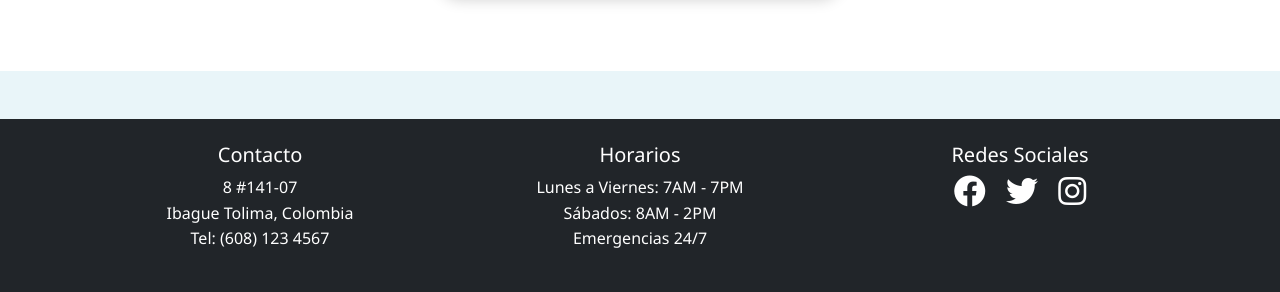
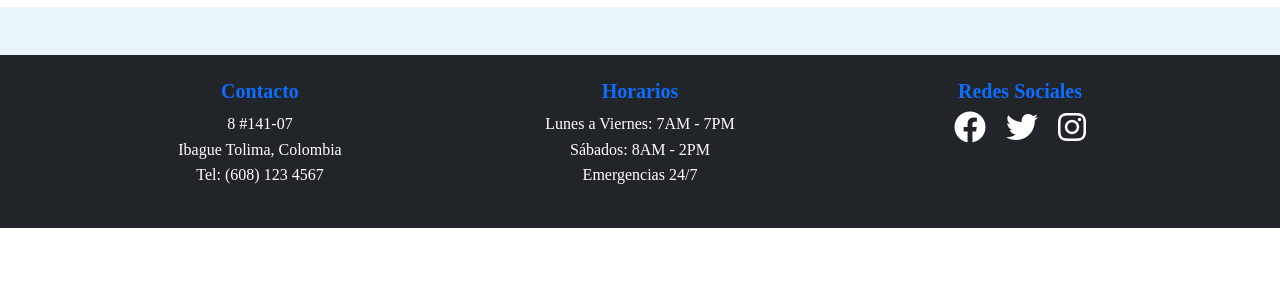
Before and after one commit to RACIEL81/HiperSalud, a Flask app: page / in a window 1280 px wide. Shown: the part 2620-2912 px from the top of the page. After the commit the page ends 2848 px from the top, so only its background shows below. Run offline with Flask 3, Linux system fonts and the light colour scheme.

Commit message:
Update base.html
Signed-off-by: RACIEL81 <98654451+RACIEL81@users.noreply.github.com>

```diff
--- a/templates/base.html
+++ b/templates/base.html
@@ -7,6 +7,17 @@
     <link href="https://cdn.jsdelivr.net/npm/bootstrap@5.3.0/dist/css/bootstrap.min.css" rel="stylesheet">
     <link rel="stylesheet" href="{{ url_for('static', filename='css/style.css') }}">
     <link rel="stylesheet" href="https://cdnjs.cloudflare.com/ajax/libs/font-awesome/6.4.0/css/all.min.css">
+
+    <style>
+        body {
+            font-family: "Times New Roman", Times, serif;
+        }
+
+        h1, h2, h3, h4, h5, h6 {
+            font-weight: bold;
+            color: #0d6efd; /* Azul Bootstrap primario */
+        }
+    </style>
 </head>
 <body>
     <!-- Barra de navegación -->
```
